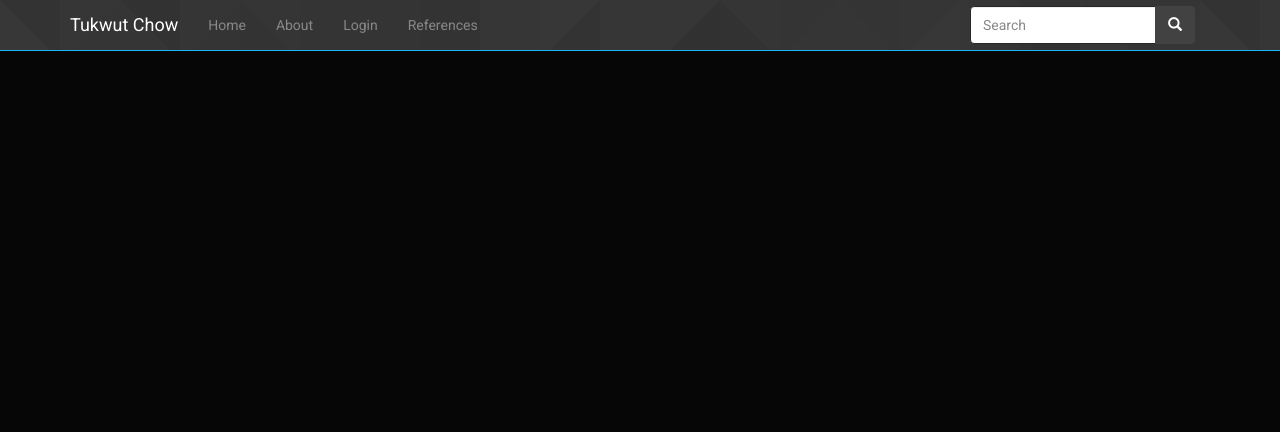
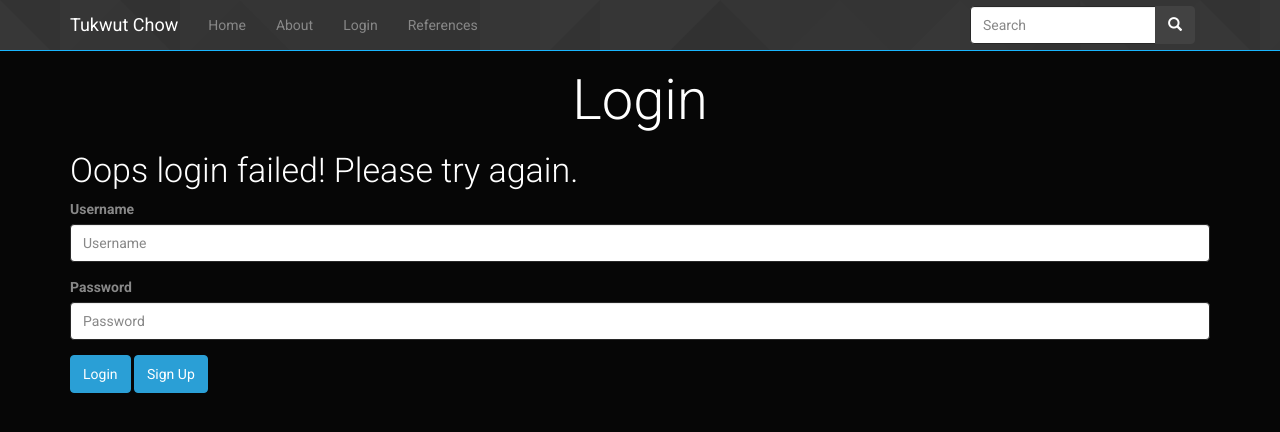
Before and after one commit to jvb93/cis444Project, a PHP site: page /login_Failure.php in a window 1280 px wide. Shown: the top 432 px of the page. Run offline with PHP 8.4, Linux system fonts and the light colour scheme.

Commit message:
Fixed login failure page
What do you think?

```diff
--- a/login_Failure.php
+++ b/login_Failure.php
@@ -1,5 +1,24 @@
 <?php include 'header.php';?>
 
-
+<div class="row">
+        <div class= "login-form col-md-12">
+          <h1 id = "login-header"> Login </h1>
+          <h3> Oops login failed! Please try again.</h3>
+          <form id = "myForm" action="verifyLogin.php" method="post" >
+          <div class="form-group">
+            <label for="exampleInputEmail1">Username</label>
+            <input type="field" class="form-control" placeholder="Username" size ="20" name="username">
+          </div>
+          <div class="form-group">
+            <label for="exampleInputPassword1">Password</label>
+            <input type="password" class="form-control" placeholder="Password" size ="20" name="password">
+          </div>
+          <div class="form-group">
+            <button type="submit" class="btn btn-primary">Login</button>
+            <a href="signUp.php" class="btn btn-primary">Sign Up</a>
+          </div>
+        </form>
+        </div>
+      </div>
 
 <?php include 'footer.php'; ?>
--- a/verifyLogin.php
+++ b/verifyLogin.php
@@ -14,7 +14,7 @@
 
 			if (mysql_num_rows($sql1) != 1)
 			{
-				echo("<script type='text/javascript'>location.replace('login_Failure.php.');</script>");
+				echo("<script type='text/javascript'>location.replace('login_Failure.php');</script>");
 			}
 			//if they are found in our database, and there is only one occurence of that username and password
 			//thus making them valid.
```
Also changed, not shown: 1 other file.
